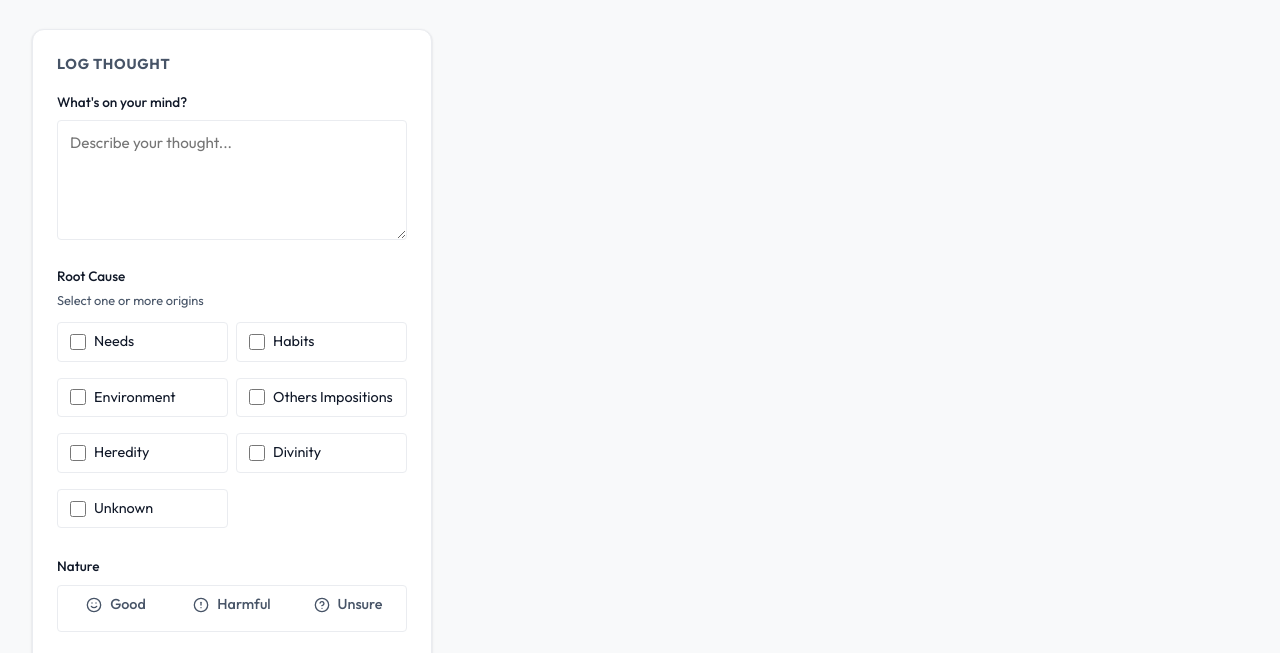
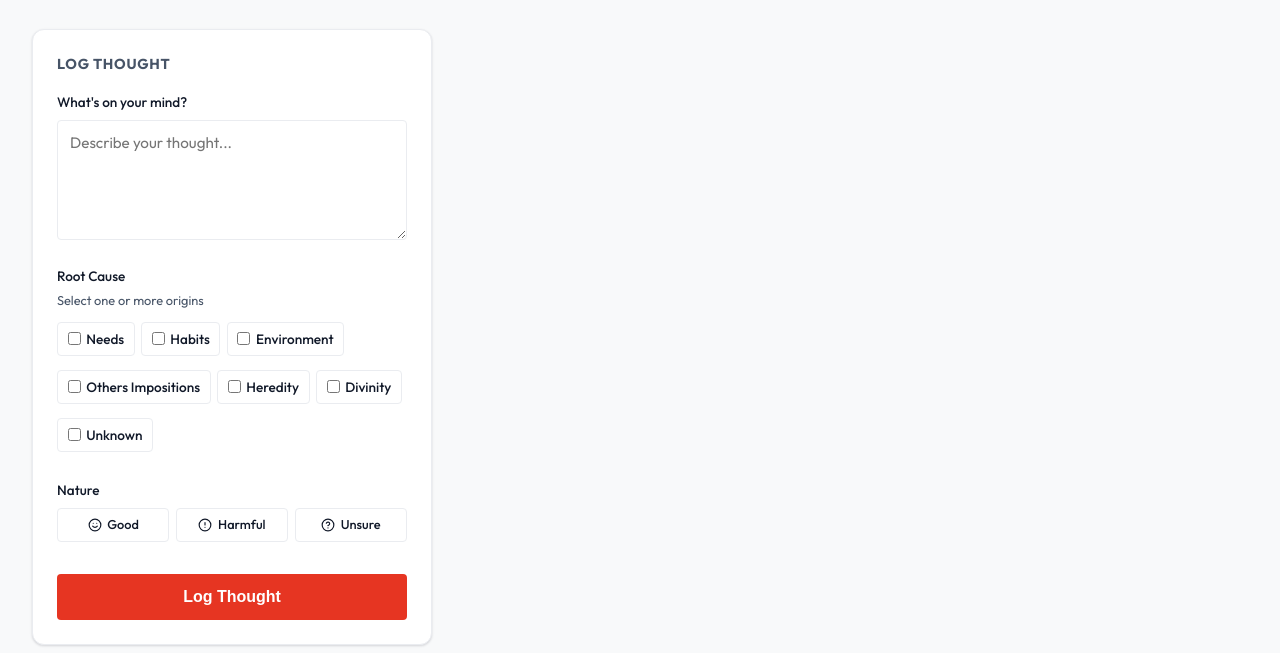
Before and after one commit to and/introspect, a plain HTML site: page index.html in a window 1280 px wide. Shown: the part 83-736 px from the top of the page. Drawn offline with Linux system fonts and the light colour scheme.

Commit message:
chore: documentation update + save space in the main page

```diff
--- a/index.html
+++ b/index.html
@@ -143,32 +143,32 @@
                         <div class="form-group">
                             <label data-i18n="label_root_cause">Root Cause</label>
                             <p class="field-hint" data-i18n="hint_select_multiple">Select one or more origins</p>
-                            <div class="checkbox-group" id="rootCauseGroup">
-                                <label class="checkbox-item">
+                            <div class="checkbox-group-compact" id="rootCauseGroup">
+                                <label class="checkbox-item-compact">
                                     <input type="checkbox" name="rootCause" value="Needs">
                                     <span data-i18n="option_needs">Needs</span>
                                 </label>
-                                <label class="checkbox-item">
+                                <label class="checkbox-item-compact">
                                     <input type="checkbox" name="rootCause" value="Habits">
                                     <span data-i18n="option_habits">Habits</span>
                                 </label>
-                                <label class="checkbox-item">
+                                <label class="checkbox-item-compact">
                                     <input type="checkbox" name="rootCause" value="Environmental conditions">
                                     <span data-i18n="option_environment">Environment</span>
                                 </label>
-                                <label class="checkbox-item">
+                                <label class="checkbox-item-compact">
                                     <input type="checkbox" name="rootCause" value="Others impositions">
                                     <span data-i18n="option_others_impositions">Others Impositions</span>
                                 </label>
-                                <label class="checkbox-item">
+                                <label class="checkbox-item-compact">
                                     <input type="checkbox" name="rootCause" value="Heredity">
                                     <span data-i18n="option_heredity">Heredity</span>
                                 </label>
-                                <label class="checkbox-item">
+                                <label class="checkbox-item-compact">
                                     <input type="checkbox" name="rootCause" value="Divinity">
                                     <span data-i18n="option_divinity">Divinity</span>
                                 </label>
-                                <label class="checkbox-item">
+                                <label class="checkbox-item-compact">
                                     <input type="checkbox" name="rootCause" value="Unknown">
                                     <span data-i18n="option_unknown">Unknown</span>
                                 </label>
@@ -177,11 +177,11 @@
 
                         <div class="form-group">
                             <label data-i18n="label_nature">Nature</label>
-                            <div class="radio-group">
-                                <label class="radio-card good">
+                            <div class="radio-group-inline">
+                                <label class="radio-card-inline good">
                                     <input type="radio" name="nature" value="Good" required>
-                                    <span class="radio-content">
-                                        <svg width="16" height="16" viewBox="0 0 24 24" fill="none"
+                                    <span class="radio-content-inline">
+                                        <svg width="14" height="14" viewBox="0 0 24 24" fill="none"
                                             stroke="currentColor" stroke-width="2" stroke-linecap="round"
                                             stroke-linejoin="round">
                                             <circle cx="12" cy="12" r="10"></circle>
@@ -192,10 +192,10 @@
                                         <span data-i18n="nature_good">Good</span>
                                     </span>
                                 </label>
-                                <label class="radio-card harmful">
+                                <label class="radio-card-inline harmful">
                                     <input type="radio" name="nature" value="Harmful">
-                                    <span class="radio-content">
-                                        <svg width="16" height="16" viewBox="0 0 24 24" fill="none"
+                                    <span class="radio-content-inline">
+                                        <svg width="14" height="14" viewBox="0 0 24 24" fill="none"
                                             stroke="currentColor" stroke-width="2" stroke-linecap="round"
                                             stroke-linejoin="round">
                                             <circle cx="12" cy="12" r="10"></circle>
@@ -205,10 +205,10 @@
                                         <span data-i18n="nature_harmful">Harmful</span>
                                     </span>
                                 </label>
-                                <label class="radio-card unsure">
+                                <label class="radio-card-inline unsure">
                                     <input type="radio" name="nature" value="Unsure">
-                                    <span class="radio-content">
-                                        <svg width="16" height="16" viewBox="0 0 24 24" fill="none"
+                                    <span class="radio-content-inline">
+                                        <svg width="14" height="14" viewBox="0 0 24 24" fill="none"
                                             stroke="currentColor" stroke-width="2" stroke-linecap="round"
                                             stroke-linejoin="round">
                                             <circle cx="12" cy="12" r="10"></circle>
```
Also changed, not shown: 2 other files.
